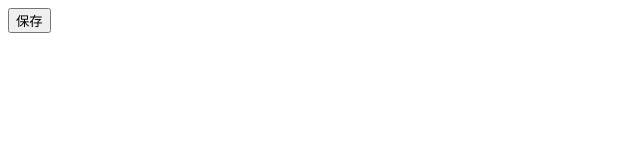
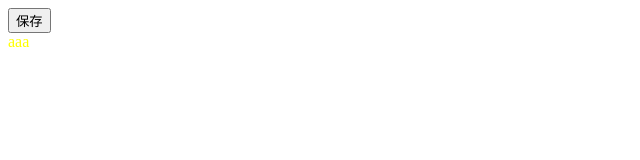
Before and after one commit to fqn1/hubuilder_git_test, a plain HTML site: page index.html in a window 1280 px wide. Shown: the full height of the page, 0-640 px from the left. Drawn offline with Linux system fonts and the light colour scheme.

Commit message:
添加aaa

```diff
--- a/index.html
+++ b/index.html
@@ -6,5 +6,6 @@
 	</head>
 	<body>
 		<input type="button" value="保存" />
+		<div style="color: yellow;">aaa</div>
 	</body>
 </html>
```
